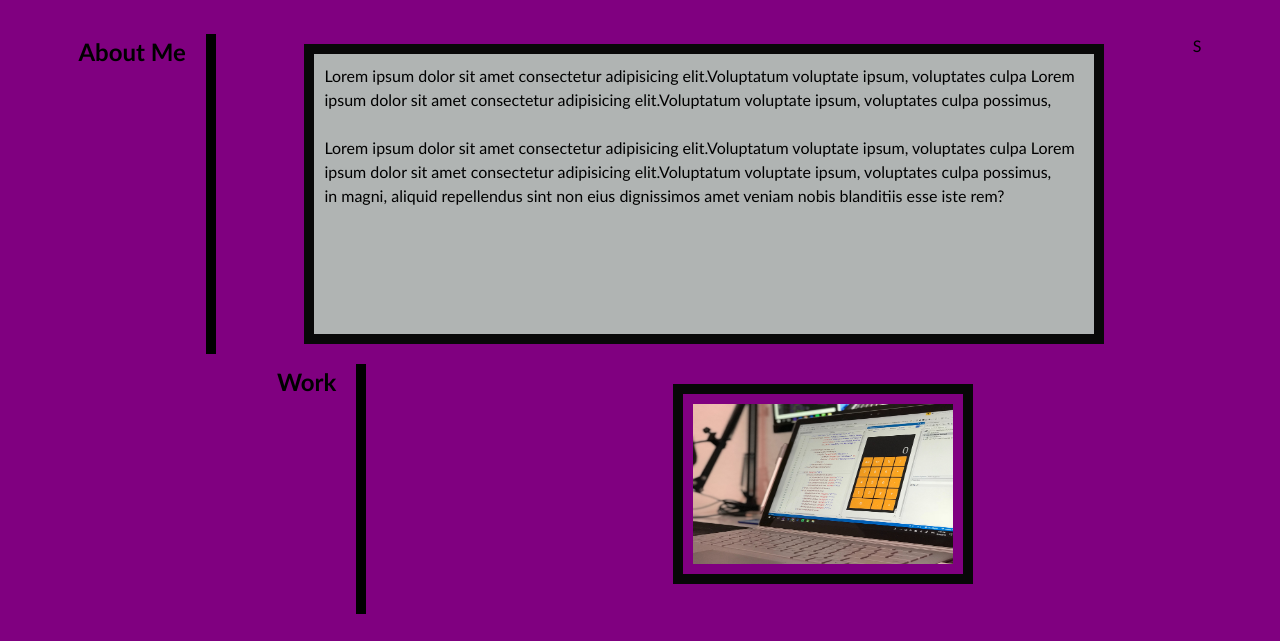
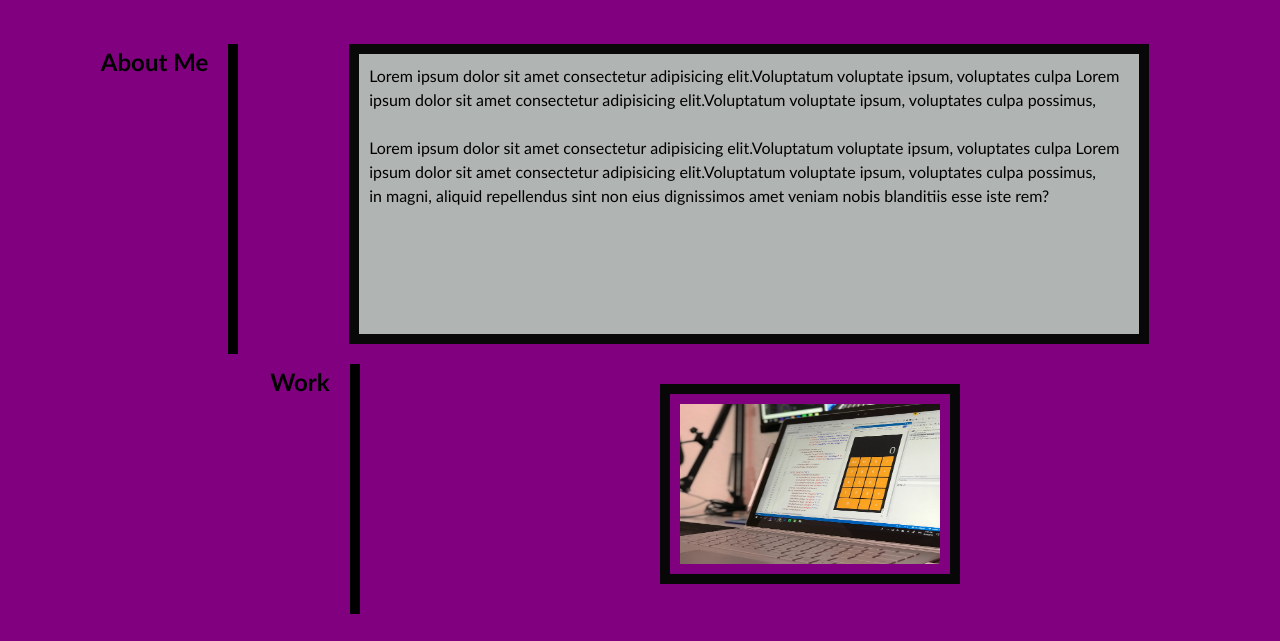
Before and after one commit to Bilkis2023/Challenge-2, a plain HTML site: page challenge/starter/index.html in a window 1280 px wide. Shown: the part 402-1043 px from the top of the page. Drawn offline with Linux system fonts and the light colour scheme.

Commit message:
fixed: footer, section

```diff
--- a/challenge/starter/css/style.css
+++ b/challenge/starter/css/style.css
@@ -70,9 +70,17 @@ h1 {
 h2 {
   text-align: center;
 }
-
-
-.subAboutMe {
+.sectionheading{
+  display: flex;
+  justify-content: space-evenly;
+  margin-right: 20px;
+}
+.sectionheading h2{
+  border-right: 10px solid black;
+  padding-right: 20px;
+  margin-top: 10px;
+}
+.subAboutMe{
 
   width: 800px;
   height: 300px;
--- a/challenge/starter/index.html
+++ b/challenge/starter/index.html
@@ -33,7 +33,7 @@
   <main class="page-wrapper">
 
     <!-- about me -->
-    <section class="aboutSection" id="aboutme">
+    <section class="sectionheading" id="aboutme">
       <h2 class="headingAboutMe">About Me</h2>
 
       <div class="subAboutMe">
@@ -48,13 +48,13 @@
           in magni, aliquid repellendus sint non eius dignissimos amet veniam nobis blanditiis esse iste rem?
         </p>
       </div>
-      S
+
     </section>
 
 
     <!-- portfolio container -->
 
-    <section class="workSection" id="work">
+    <section class="sectionheading" id="work">
       <h2>Work</h2>
       <img src="./images/02-portfolio-2.jpg" class="workImage" alt="">
     </section>
@@ -63,7 +63,7 @@
     <!-- contact -->
 
     <img src="./images/02-portfolio-1.jpg" class="Projectimage" alt="">
-    <section class="Projectsection" id="Project">
+    <section class="sectionheading" id="Project">
       <h2>Project</h2>
     </section>
 
```
